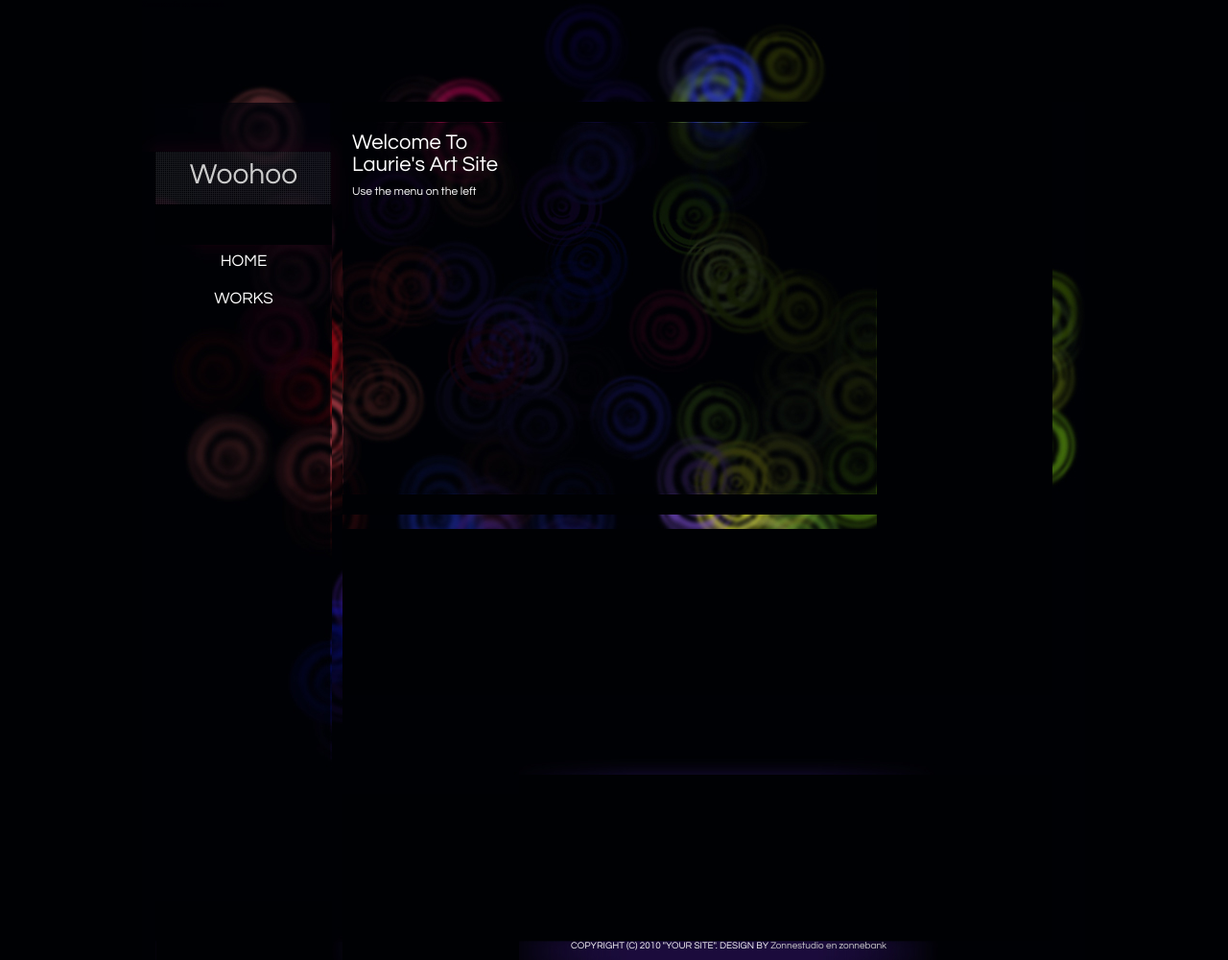
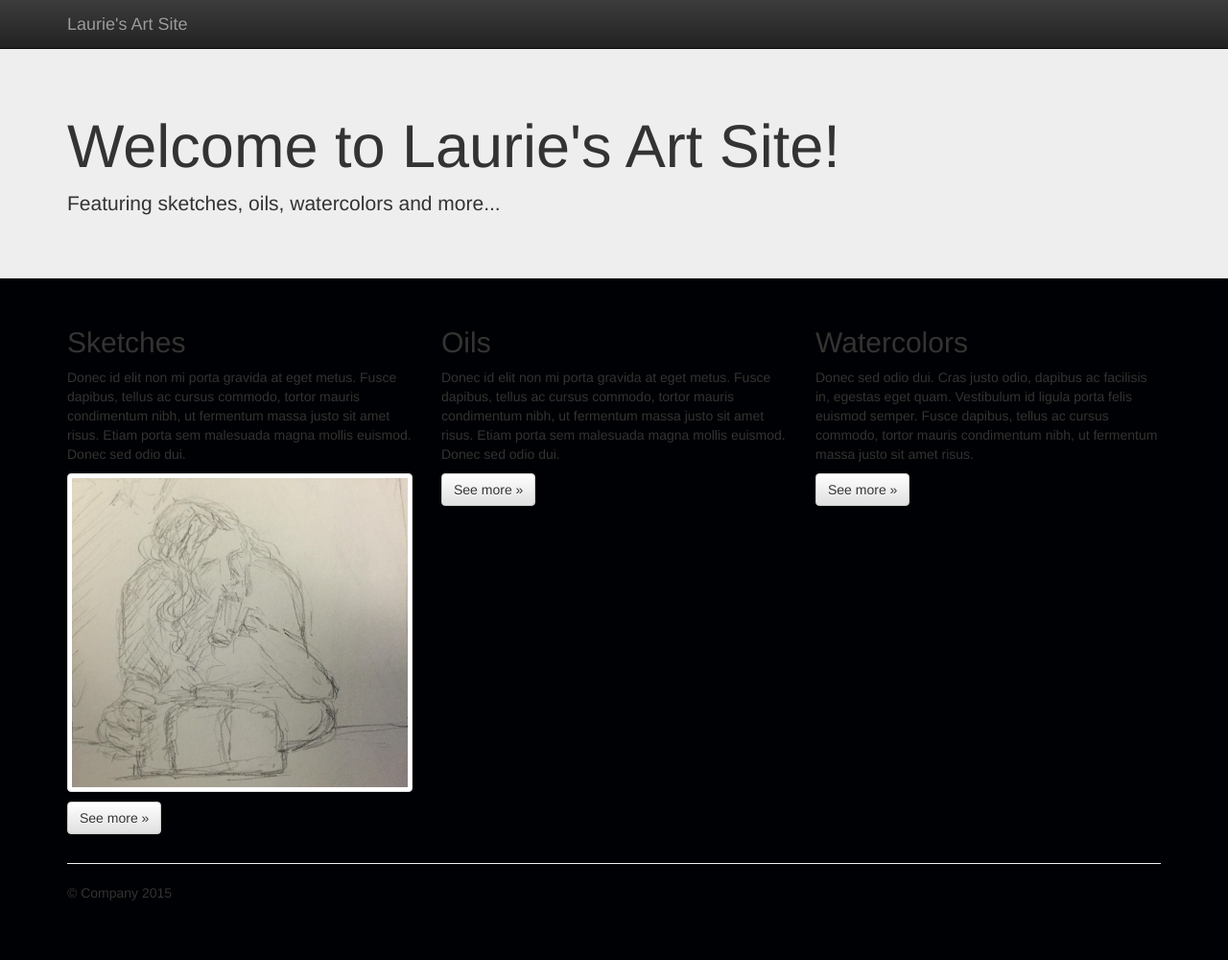
Before and after one commit to MJR113/LaurieArt, a plain HTML site: page index.html in a window 1280 px wide. Shown: the whole page at 96% size. After the commit the page ends 970 px from the top, so only its background shows below. Drawn offline with nearby package versions, Linux system fonts and the light colour scheme.

Commit message:
Create and link Sketches gallery.

```diff
--- a/index.html
+++ b/index.html
@@ -1,78 +1,81 @@
-<!DOCTYPE html PUBLIC "-//W3C//DTD XHTML 1.0 Transitional//EN" "http://www.w3.org/TR/xhtml1/DTD/xhtml1-transitional.dtd">
-<html xmlns="http://www.w3.org/1999/xhtml">
-<head>
-<title>Laurie's Art</title>
-<meta http-equiv="Content-Type" content="text/html; charset=iso-8859-1" />
-<link href="style.css" rel="stylesheet" type="text/css" />
-</head>
+<!doctype html>
+<!--[if lt IE 7]>      <html class="no-js lt-ie9 lt-ie8 lt-ie7" lang=""> <![endif]-->
+<!--[if IE 7]>         <html class="no-js lt-ie9 lt-ie8" lang=""> <![endif]-->
+<!--[if IE 8]>         <html class="no-js lt-ie9" lang=""> <![endif]-->
+<!--[if gt IE 8]><!--> <html class="no-js" lang=""> <!--<![endif]-->
+    <head>
+        <meta charset="utf-8">
+        <meta http-equiv="X-UA-Compatible" content="IE=edge,chrome=1">
+        <title>Laurie's Art</title>
+        <meta name="description" content="">
+        <meta name="viewport" content="width=device-width, initial-scale=1">
+
+        <link rel="stylesheet" href="https://maxcdn.bootstrapcdn.com/bootstrap/3.3.5/css/bootstrap.min.css">
+        <style>
+            body {
+                padding-top: 50px;
+                padding-bottom: 20px;
+            }
+        </style>
+        <link rel="stylesheet" href="https://maxcdn.bootstrapcdn.com/bootstrap/3.3.5/css/bootstrap-theme.min.css">
+        <link rel="stylesheet" href="style.css">
+    </head>
 <body>
-<!-- Save for Web Slices (xtra_art.psd) -->
-<div id="body">
-  <table style="width=801px; height=1000px;" border="0" align="center" cellpadding="0" cellspacing="0" id="Table_01">
-    <tr>
-      <td colspan="7"><div class="style1" id="top"><a href="http://www.zonnebank-studio-vergelijk.nl">Zonnestudio en zonnebank</a></div></td>
-	    <td>
-		    <img src="images/spacer.gif" width="1" height="106" alt="" /></td>
-	  </tr>
-    <tr>
-      <td colspan="3">
-        <img src="images/index_02.jpg" width="209" height="52" alt="" /></td>
-	    <td colspan="3" rowspan="3"><div id="content_1"><div class="title">Welcome To<br />
-	    Laurie's Art Site</div>
-            <div class="content">Use the menu on the left</div>
-            </div></td>
-	    <td rowspan="7">
-		    <img src="images/index_04.jpg" width="34" height="894" alt="" /></td>
-	    <td>
-		    <img src="images/spacer.gif" width="1" height="52" alt="" /></td>
-	  </tr>
-    <tr>
-      <td rowspan="6">
-        <img src="images/index_05.jpg" width="14" height="842" alt="" /></td>
-	    <td><div id="logo"><div class="logo"><a href="index.html">Woohoo</a></div>
-	    </div></td>
-	    <td rowspan="6">
-		    <img src="images/index_07.jpg" width="11" height="842" alt="" /></td>
-	    <td>
-		    <img src="images/spacer.gif" width="1" height="55" alt="" /></td>
-	  </tr>
-    <tr>
-      <td rowspan="3"><div class="menu">
-      <ul>
-      <li><a href="index.html">HOME</a></li>
-      <li><a href="works.html">WORKS</a></li>
-      </ul>
-      </div></td>
-	    <td>
-		    <img src="images/spacer.gif" width="1" height="281" alt="" /></td>
-	  </tr>
-    <tr>
-      <td colspan="3">
-        <img src="images/index_09.jpg" width="557" height="15" alt="" /></td>
-	    <td>
-		    <img src="images/spacer.gif" width="1" height="15" alt="" /></td>
-	  </tr>
-    <tr>
-      <td rowspan="2">
-        <img src="images/index_11.jpg" width="184" height="103" alt="" /></td>
-	    <td colspan="3">
-		    <img src="images/index_12.jpg" width="557" height="83" alt="" /></td>
-	    <td>
-		    <img src="images/spacer.gif" width="1" height="83" alt="" /></td>
-	  </tr>
-    <tr>
-      <td>
-        <img src="images/index_13.jpg" width="1" height="20" alt="" /></td>
-	    <td><div id="footer">
-	      <div align="center" class="footer">COPYRIGHT (C) 2010 &quot;YOUR SITE&quot;. DESIGN BY <a href="http://www.zonnebank-studio-vergelijk.nl">Zonnestudio en zonnebank</a></div>
-	    </div></td>
-	    <td>
-		    <img src="images/index_15.jpg" width="119" height="20" alt="" /></td>
-	    <td>
-		    <img src="images/spacer.gif" width="1" height="20" alt="" /></td>
-	  </tr>
-  </table>
-</div>
-<!-- End Save for Web Slices -->
+        <!--[if lt IE 8]>
+            <p class="browserupgrade">You are using an <strong>outdated</strong> browser. Please <a href="http://browsehappy.com/">upgrade your browser</a> to improve your experience.</p>
+        <![endif]-->
+    <nav class="navbar navbar-inverse navbar-fixed-top" role="navigation">
+      <div class="container">
+        <div class="navbar-header">
+          <button type="button" class="navbar-toggle collapsed" data-toggle="collapse" data-target="#navbar" aria-expanded="false" aria-controls="navbar">
+            <span class="sr-only">Toggle navigation</span>
+            <span class="icon-bar"></span>
+            <span class="icon-bar"></span>
+            <span class="icon-bar"></span>
+          </button>
+          <a class="navbar-brand" href="#">Laurie's Art Site</a>
+        </div>
+      </div>
+    </nav>
+
+    <!-- Main jumbotron for a primary marketing message or call to action -->
+    <div class="jumbotron">
+      <div class="container">
+        <h1>Welcome to Laurie's Art Site!</h1>
+        <p>
+          Featuring sketches, oils, watercolors and more...
+        </p>
+      </div>
+    </div>
+
+    <div class="container">
+      <!-- Example row of columns -->
+      <div class="row">
+        <div class="col-md-4">
+          <h2>Sketches</h2>
+          <p>Donec id elit non mi porta gravida at eget metus. Fusce dapibus, tellus ac cursus commodo, tortor mauris condimentum nibh, ut fermentum massa justo sit amet risus. Etiam porta sem malesuada magna mollis euismod. Donec sed odio dui. </p>
+          <p><img src="images/FullSizeRender_4.jpg" class="img-thumbnail" alt="..."></p>
+          <p><a class="btn btn-default" href="sketches.html" role="button">See more &raquo;</a></p>
+        </div>
+        <div class="col-md-4">
+          <h2>Oils</h2>
+          <p>Donec id elit non mi porta gravida at eget metus. Fusce dapibus, tellus ac cursus commodo, tortor mauris condimentum nibh, ut fermentum massa justo sit amet risus. Etiam porta sem malesuada magna mollis euismod. Donec sed odio dui. </p>
+          <p><a class="btn btn-default" href="#" role="button">See more &raquo;</a></p>
+       </div>
+        <div class="col-md-4">
+          <h2>Watercolors</h2>
+          <p>Donec sed odio dui. Cras justo odio, dapibus ac facilisis in, egestas eget quam. Vestibulum id ligula porta felis euismod semper. Fusce dapibus, tellus ac cursus commodo, tortor mauris condimentum nibh, ut fermentum massa justo sit amet risus.</p>
+          <p><a class="btn btn-default" href="#" role="button">See more &raquo;</a></p>
+        </div>
+      </div>
+
+      <hr>
+
+      <footer>
+        <p>&copy; Company 2015</p>
+      </footer>
+    </div>
+  <script src="https://ajax.googleapis.com/ajax/libs/jquery/1.11.2/jquery.min.js"></script>
+  <script src="https://maxcdn.bootstrapcdn.com/bootstrap/3.3.5/js/bootstrap.min.js"></script>
 </body>
 </html>
```
Also changed, not shown: sketches.html (added, +147 -0 lines), images/FullSizeRender_24.jpg (added), images/FullSizeRender_25.jpg (added).
